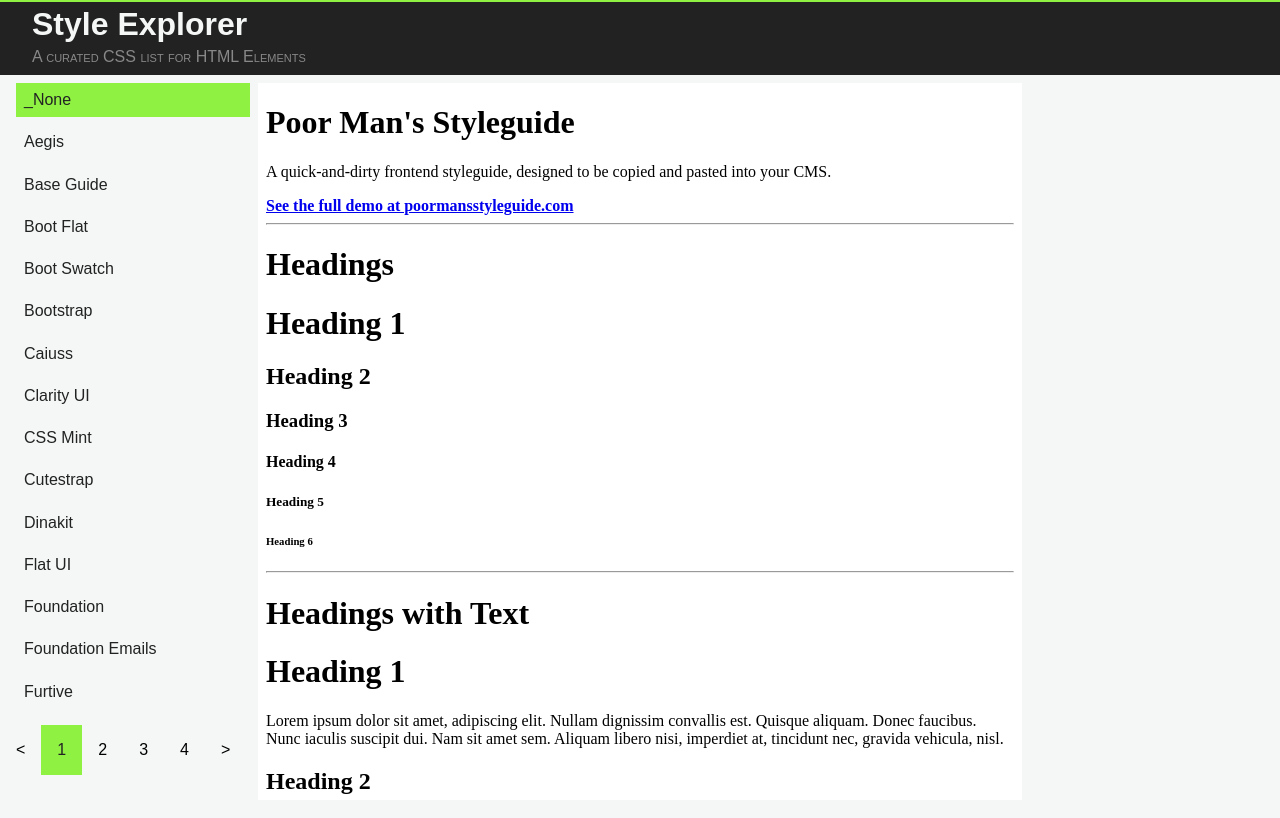
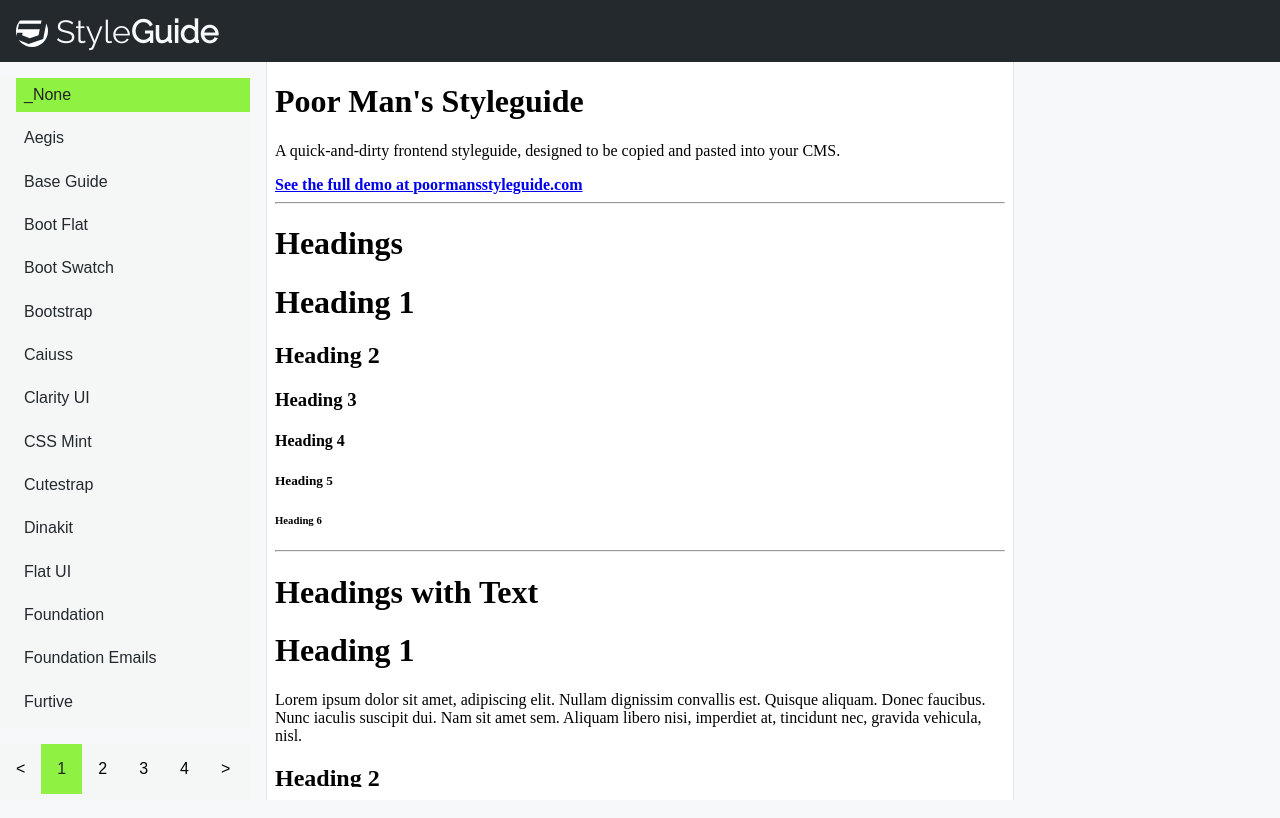
Before and after one commit to LBiddiscombe/style-explorer, a React (Create React App) app: page / in a window 1280 px wide. Built offline with nearby package versions, Linux system fonts and the light colour scheme.

Commit message:
more styling tweaks

```diff
--- a/public/index.html
+++ b/public/index.html
@@ -11,8 +11,8 @@
     -->
   <link rel="manifest" href="%PUBLIC_URL%/manifest.json">
   <link rel="shortcut icon" href="%PUBLIC_URL%/favicon.ico">
-  <link rel="stylesheet" type="text/css" href="https://stackpath.bootstrapcdn.com/font-awesome/4.7.0/css/font-awesome.min.css"
-  />
+  <link rel="stylesheet" type="text/css" href="https://stackpath.bootstrapcdn.com/font-awesome/4.7.0/css/font-awesome.min.css">
+  <link rel="stylesheet" href="https://fonts.googleapis.com/css?family=Raleway">
 
   <!--
       Notice the use of %PUBLIC_URL% in the tags above.
--- a/src/App.css
+++ b/src/App.css
@@ -2,20 +2,20 @@
   height: 100vh;
   display: grid;
   grid-template-columns: 250px 1fr 250px;
-  grid-template-rows: 75px 1fr 75px;
+  grid-template-rows: 62px 1fr 56px;
   grid-template-areas: 'head head head' 'left main right' 'pages main right';
-  grid-gap: 0.5rem;
+  grid-gap: 1rem;
 }
 
 .App-header {
   grid-area: head;
   background-color: var(--fgcolor);
-  border-top: 2px solid var(--activebg);
-  padding: 0 2rem;
+  padding: 0.75rem 1rem;
   color: var(--bgcolor);
   display: grid;
   grid-template-columns: auto 1fr 75px;
   grid-template-areas: 'brand links view';
+  align-items: center;
 }
 
 .App-header__links {
@@ -35,7 +35,9 @@
 }
 
 .App-title {
-  margin-top: 0.25rem;
+  font-family: 'Raleway', sans-serif;
+  font-weight: 100;
+  margin: 0 0 0 0.5rem;
 }
 
 .App-subtitle {
@@ -48,6 +50,9 @@
   grid-area: main;
   min-height: 100%;
   background-color: #fff;
+  margin-top: -1rem;
+  border-left: 1px solid var(--bordercolor);
+  border-right: 1px solid var(--bordercolor);
 }
 
 .App-aside {
--- a/src/App.js
+++ b/src/App.js
@@ -61,12 +61,17 @@
     return (
       <div className="App">
         <header className="App-header">
-          <div>
-            <h1 className="App-title">Style Explorer</h1>
-            <div className="App-subtitle">
-              A curated CSS list for HTML Elements
-            </div>
-          </div>
+          <svg height="32" width="32" viewBox="0 0 256 256">
+            <circle cx="128" cy="128" r="128" fill="white" />
+            <path
+              d="M100.90241,231.617947 L217.358491,192.964882 L256,0 L37.8672926,0 L29.5704613,43.055701 L204.381692,43.055701 L198.939063,70.5461768 L23.8620565,70.5461768 L15.2994493,113.601878 L190.122235,113.601878 L180.519635,162.88598 L109.973459,185.962264 L49.0183263,162.88598 L53.1782974,141.358129 L10.1225964,141.358129 L0,192.964882 L100.90241,231.617947"
+              fill="#24292e"
+            />
+          </svg>
+          <h1 className="App-title">
+            Style
+            <strong>Guide</strong>
+          </h1>
         </header>
         <aside className="App-aside">
           <CSSSelect
--- a/src/index.css
+++ b/src/index.css
@@ -1,12 +1,14 @@
 :root {
-  --bgcolor: #f4f7f6;
-  --fgcolor: #222;
+  --bgcolor: #f6f8fa;
+  --fgcolor: #24292e;
 
   --asidebg: #f4f7f6;
   --subtitlecolor: #888;
 
   --activebg: #8ff243;
   --activefg: #222;
+
+  --bordercolor: #e1e4e8;
 }
 body {
   margin: 0;
```
Also changed, not shown: 2 other files (tests, documents, lock files or other folders).
